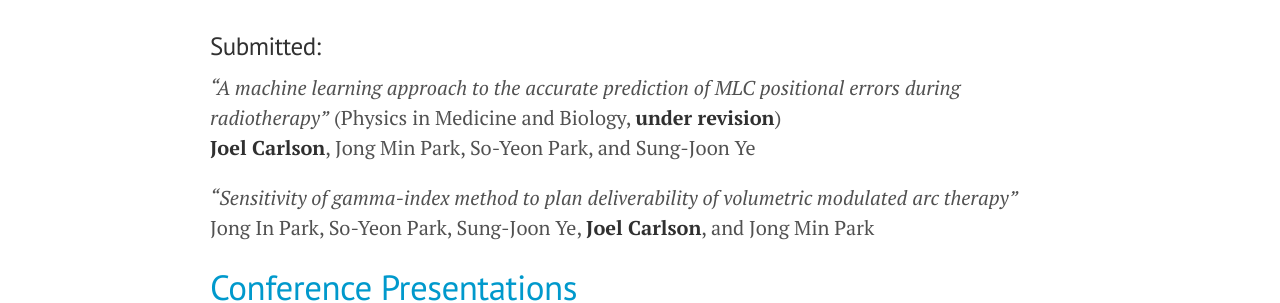
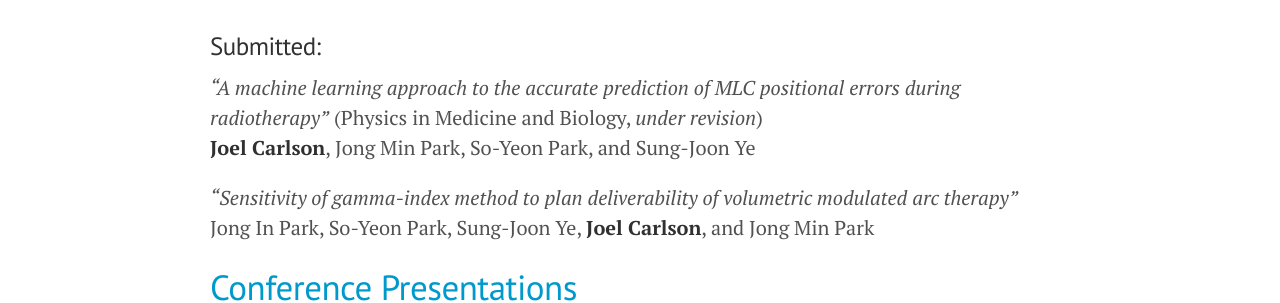
Before and after one commit to joelcarlson/joelcarlson.github.io, a Jekyll site: the page built from Publications.md, in a window 1280 px wide. Shown: the part 560-863 px from the top of the page. Built offline with Jekyll 4.4.1, drawn with Linux system fonts in a browser that asks for light colours; Markdown is read by kramdown in place of the engine named in the settings.

```diff
--- a/Publications.md
+++ b/Publications.md
@@ -19,7 +19,7 @@ Jong Min Park, So-Yeon Park, Hyoungnyoun Kim, Jin Ho Kim, **Joel Carlson**, and
 
 ###Submitted:
 
-*"A machine learning approach to the accurate prediction of MLC positional errors during radiotherapy"*  (Physics in Medicine and Biology, **under revision**)<br> **Joel Carlson**, Jong Min Park, So-Yeon Park, and Sung-Joon Ye
+*"A machine learning approach to the accurate prediction of MLC positional errors during radiotherapy"*  (Physics in Medicine and Biology, *under revision*)<br> **Joel Carlson**, Jong Min Park, So-Yeon Park, and Sung-Joon Ye
 
 *"Sensitivity of gamma-index method to plan deliverability of volumetric modulated arc therapy"*<br>
 Jong In Park, So-Yeon Park, Sung-Joon Ye, **Joel Carlson**, and Jong Min Park
```
